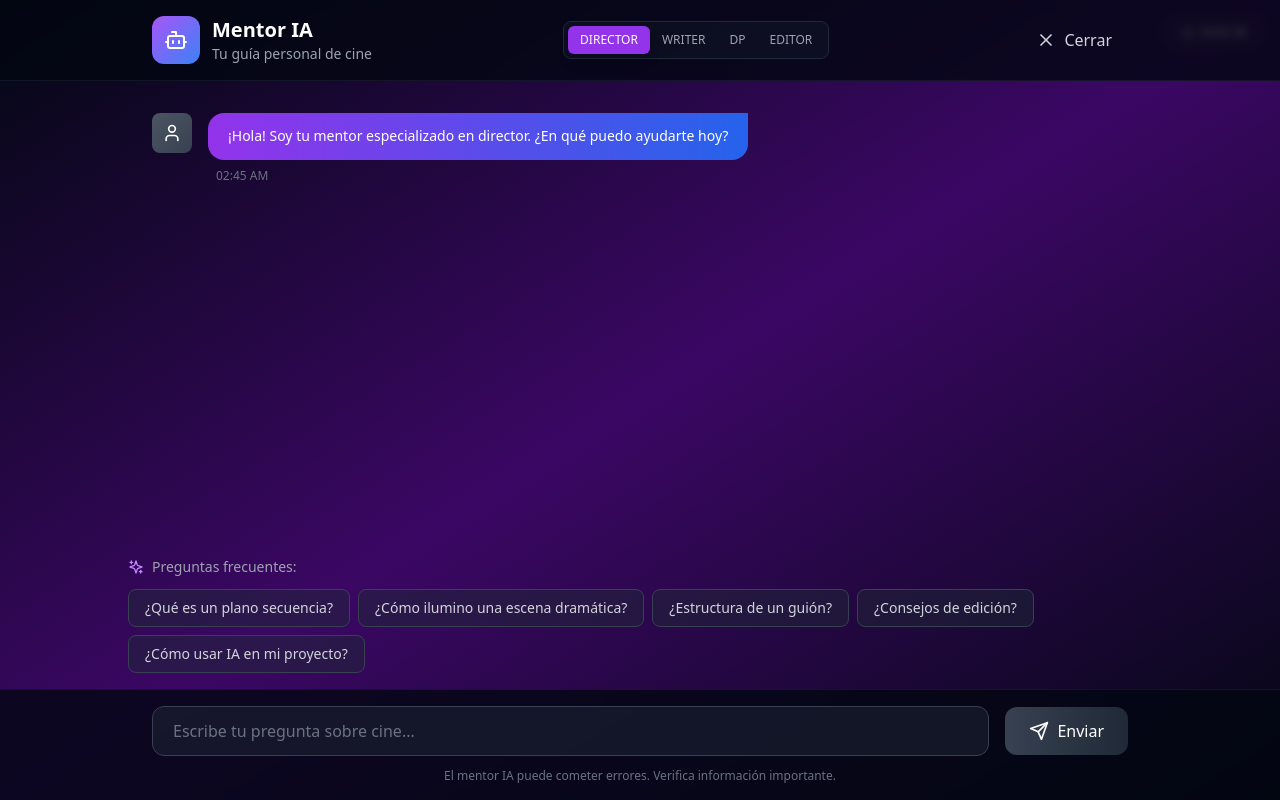
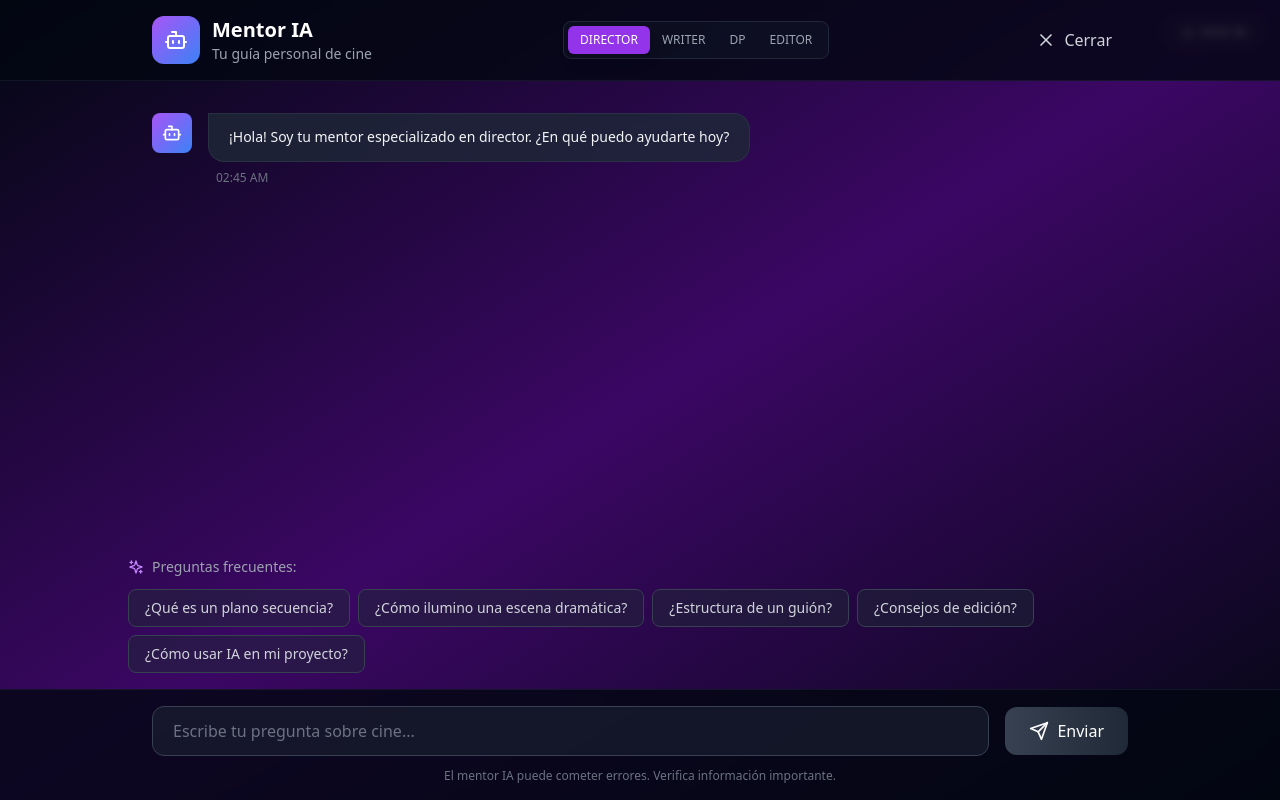
Before and after one commit to robe9312/Epic-Dreams-Studio.academy, a Next.js app in the folder frontend/: page /academy/mentor in a window 1280 px wide. Built offline with nearby package versions, Linux system fonts and the light colour scheme; no server answers.

Commit message:
fix: align mentor page sender types and logic with store implementation

```diff
--- a/frontend/src/app/academy/mentor/page.tsx
+++ b/frontend/src/app/academy/mentor/page.tsx
@@ -7,7 +7,7 @@ import { useAcademyStore } from '@/store/useAcademyStore';
 
 interface Message {
   id: string;
-  sender: 'user' | 'ai';
+  sender: 'user' | 'mentor';
   content: string;
   timestamp: Date;
 }
@@ -124,11 +124,11 @@ export default function MentorPage() {
               >
                 {/* Avatar */}
                 <div className={`w-10 h-10 rounded-lg flex items-center justify-center flex-shrink-0 ${
-                  message.sender === 'ai'
+                  message.sender === 'mentor'
                     ? 'bg-gradient-to-br from-purple-500 to-blue-500'
                     : 'bg-gradient-to-br from-gray-600 to-gray-700'
                 }`}>
-                  {message.sender === 'ai' ? (
+                  {message.sender === 'mentor' ? (
                     <Bot className="w-5 h-5 text-white" />
                   ) : (
                     <User className="w-5 h-5 text-white" />
@@ -140,7 +140,7 @@ export default function MentorPage() {
                   message.sender === 'user' ? 'text-right' : ''
                 }`}>
                   <div className={`inline-block px-5 py-3 rounded-2xl ${
-                    message.sender === 'ai'
+                    message.sender === 'mentor'
                       ? 'bg-gray-800/80 backdrop-blur-sm text-gray-100 rounded-tl-none border border-gray-700/50'
                       : 'bg-gradient-to-r from-purple-600 to-blue-600 text-white rounded-tr-none'
                   }`}>
```
Also changed, not shown: 1 other file (tests, documents, lock files or other folders).
